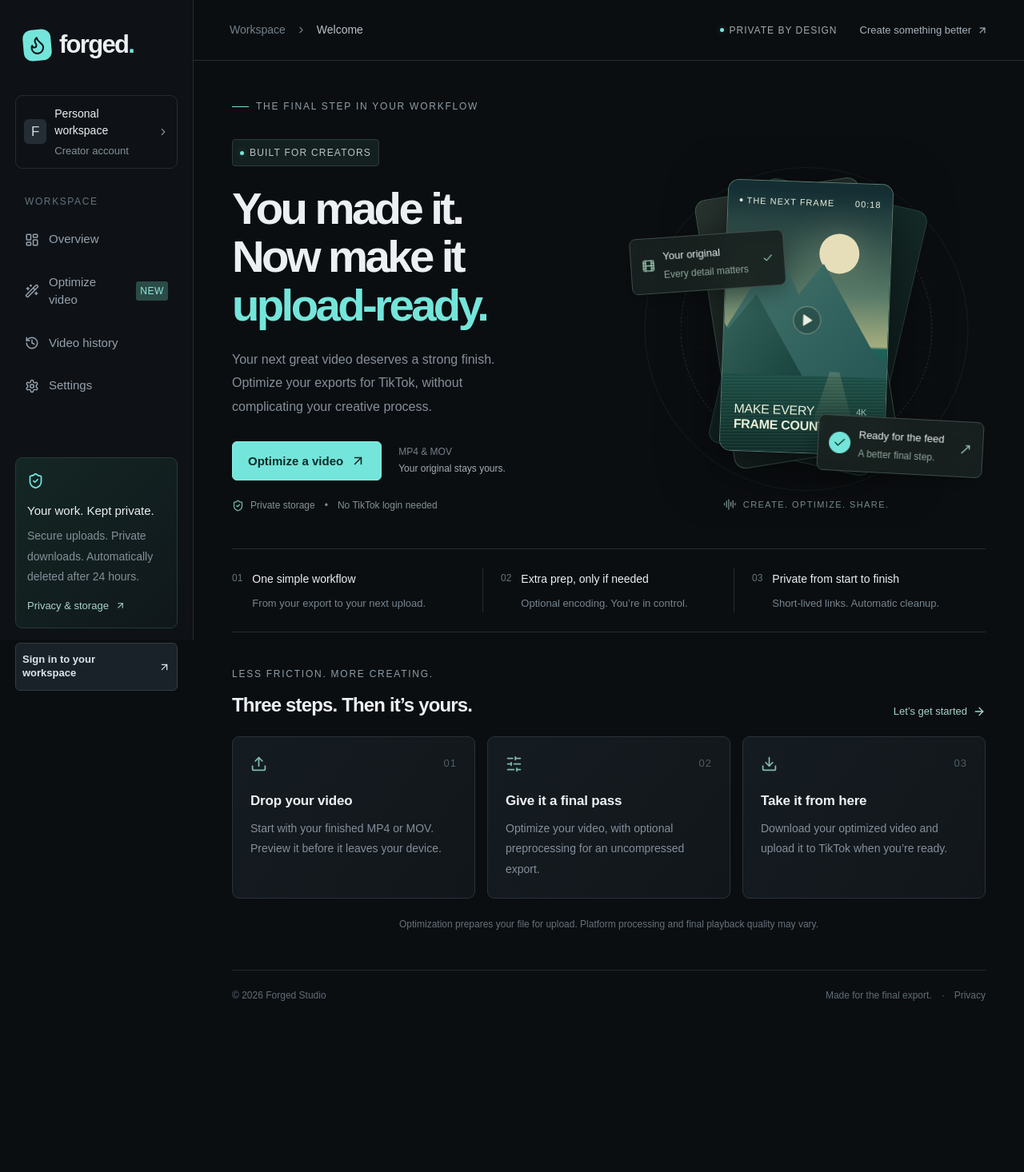
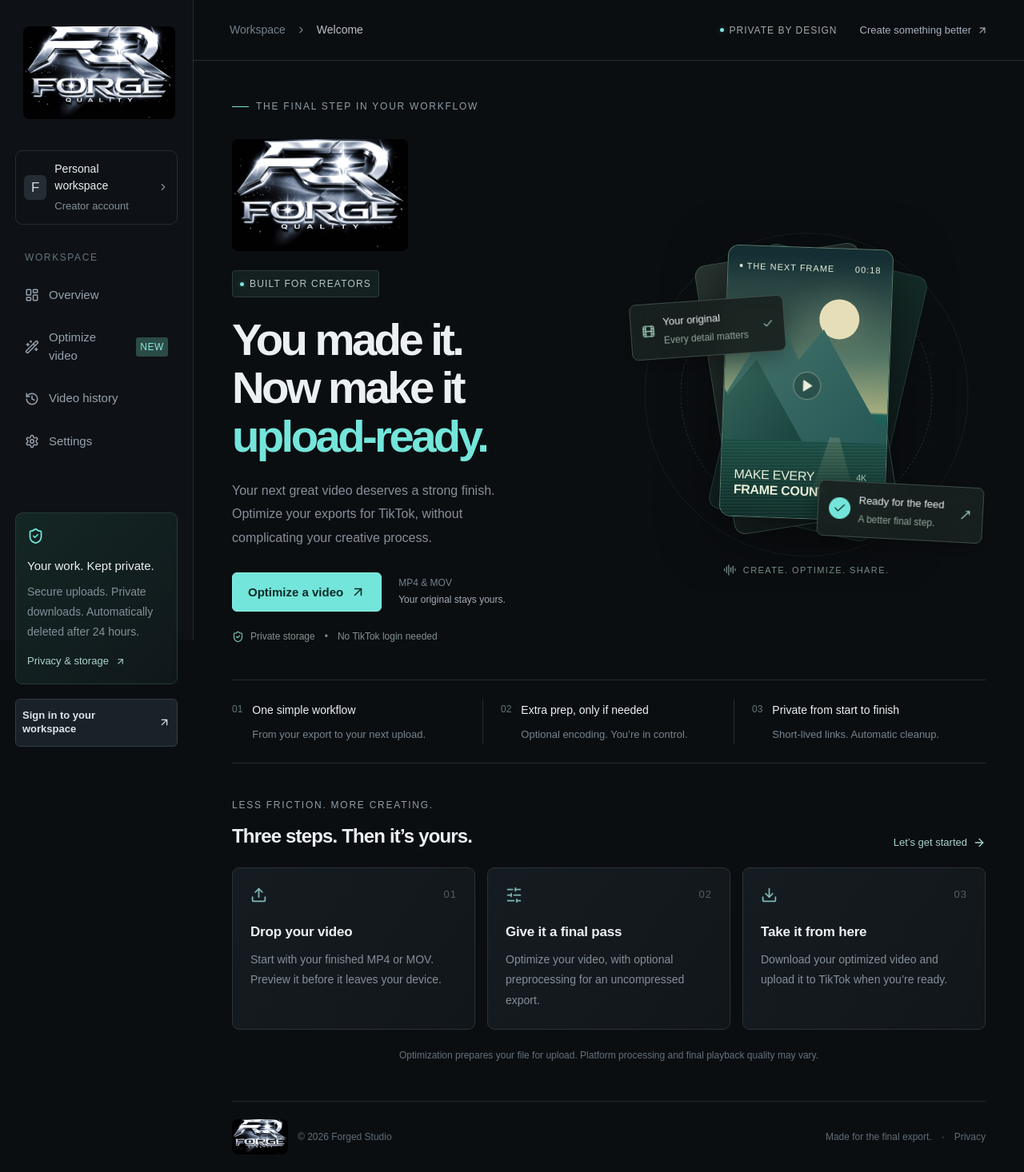
Before and after one commit to SyedAhmed221/Forged-, a Next.js app in the folder apps/web/: page / in a window 1280 px wide. Shown: the whole page at 80% size. Before the commit the page ends 1276 px from the top, so only its background shows below. Built offline with nearby package versions, Linux system fonts and the light colour scheme; no server answers.

Commit message:
Add supplied Forged logo across responsive frontend

```diff
--- a/apps/web/app/globals.css
+++ b/apps/web/app/globals.css
@@ -2270,3 +2270,68 @@ td {
     animation: none;
   }
 }
+.brand-logo {
+  display: block;
+  position: relative;
+  width: 190px;
+  height: 116px;
+  overflow: hidden;
+  flex-shrink: 0;
+  border-radius: 8px;
+  background: #000;
+}
+.brand-logo img {
+  position: absolute;
+  width: 100%;
+  height: auto;
+  left: 0;
+  top: 50%;
+  transform: translateY(-50%);
+}
+.brand .brand-logo {
+  width: 190px;
+}
+.hero-brand {
+  width: 220px;
+  height: 140px;
+  margin-bottom: 24px;
+}
+.footer-brand {
+  display: flex;
+  align-items: center;
+  gap: 12px;
+}
+.footer-brand .brand-logo {
+  width: 70px;
+  height: 44px;
+}
+.mobile-brand {
+  display: none;
+}
+@media (max-width: 640px) {
+  .topbar-right {
+    display: none;
+  }
+  .topbar .breadcrumb {
+    flex: 1;
+    justify-content: flex-end;
+  }
+  .footer-brand {
+    flex-wrap: wrap;
+    gap: 8px;
+  }
+  .mobile-brand {
+    display: block;
+  }
+  .mobile-brand .brand-logo {
+    width: 82px;
+    height: 50px;
+  }
+  .topbar {
+    gap: 12px;
+  }
+  .hero-brand {
+    width: 180px;
+    height: 112px;
+  }
+}
--- a/apps/web/app/page.tsx
+++ b/apps/web/app/page.tsx
@@ -1,4 +1,5 @@
 import Link from 'next/link';
+import { BrandLogo } from '../components/brand-logo';
 import {
   ArrowUpRight,
   ArrowRight,
@@ -22,6 +23,7 @@ export default function Home() {
       </div>
       <section className="hero">
         <div className="hero-copy">
+          <BrandLogo className="hero-brand" />
           <span className="tag">
             <span /> BUILT FOR CREATORS
           </span>
--- /dev/null
+++ b/apps/web/components/brand-logo.tsx
@@ -0,0 +1,15 @@
+import Image from 'next/image';
+
+export function BrandLogo({ className = '' }: { className?: string }) {
+  return (
+    <span className={`brand-logo ${className}`}>
+      <Image
+        src="/branding/forged-logo.jpg"
+        alt="Forged — Forge Quality"
+        width={2048}
+        height={2048}
+        sizes="(max-width: 640px) 140px, 220px"
+      />
+    </span>
+  );
+}
--- a/apps/web/components/shell.tsx
+++ b/apps/web/components/shell.tsx
@@ -3,7 +3,6 @@ import Link from 'next/link';
 import { usePathname } from 'next/navigation';
 import { useEffect, useState } from 'react';
 import {
-  Flame,
   LayoutDashboard,
   WandSparkles,
   History,
@@ -17,6 +16,7 @@ import {
 } from 'lucide-react';
 import { authClient } from '../lib/client';
 import { Button } from './ui/button';
+import { BrandLogo } from './brand-logo';
 const navigation = [
   { href: '/dashboard', label: 'Overview', icon: LayoutDashboard },
   { href: '/optimize', label: 'Optimize video', icon: WandSparkles },
@@ -42,10 +42,7 @@ export function Shell({ children }: { children: React.ReactNode }) {
     <div className="app-shell">
       <aside className={`sidebar ${open ? 'is-open' : ''}`}>
         <Link href="/" className="brand" onClick={() => setOpen(false)}>
-          <span className="brand-mark">
-            <Flame size={25} />
-          </span>
-          forged<span className="brand-dot">.</span>
+          <BrandLogo />
         </Link>
         <div className="workspace">
           <span className="workspace-avatar">F</span>
@@ -113,6 +110,9 @@ export function Shell({ children }: { children: React.ReactNode }) {
       </aside>
       <div className="main-wrap">
         <header className="topbar">
+          <Link href="/" className="mobile-brand" aria-label="Forged home">
+            <BrandLogo />
+          </Link>
           <div className="breadcrumb">
             <button
               className="mobile-menu icon-button"
@@ -140,7 +140,9 @@ export function Shell({ children }: { children: React.ReactNode }) {
         </header>
         <main>{children}</main>
         <footer>
-          <span>© {new Date().getFullYear()} Forged Studio</span>
+          <span className="footer-brand">
+            <BrandLogo />© {new Date().getFullYear()} Forged Studio
+          </span>
           <span>
             Made for the final export.<span className="footer-dot">·</span>
             <Link href="/settings">Privacy</Link>
```
Also changed, not shown: apps/web/public/branding/forged-logo.jpg (added).
